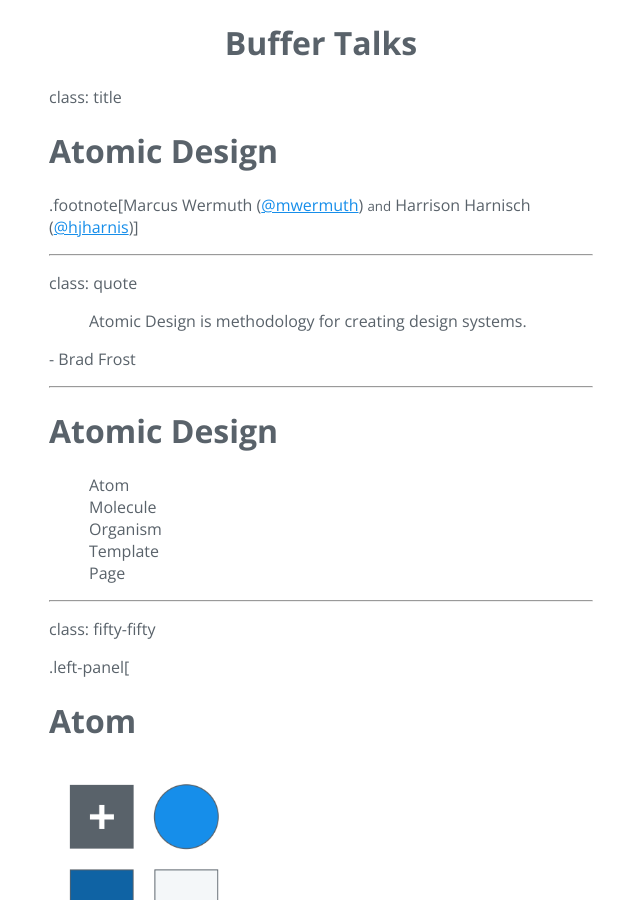
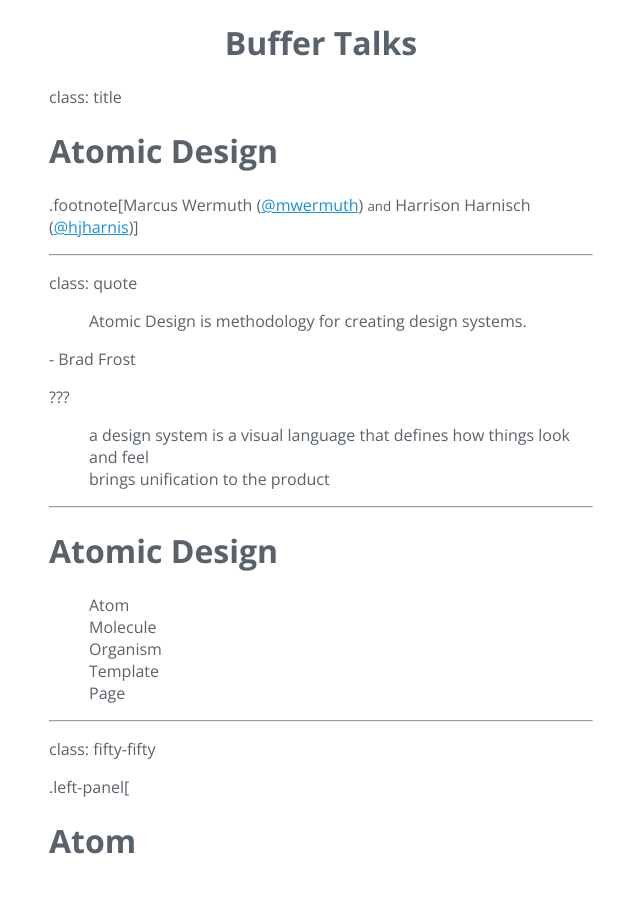
Before and after one commit to bufferapp/buffer-talks, a Jekyll site: the page built from slides/atomic-design-at-buffer.md, in a window 1280 px wide and 900 px high. Shown: the whole window, without its empty margins (319-959 px from the left). Built offline with Jekyll 4.4.1, drawn with Linux system fonts in a browser that asks for light colours; our own code applies the rules of GitHub Pages for plain Markdown files.

Commit message:
update slide comment

```diff
--- a/slides/atomic-design-at-buffer.md
+++ b/slides/atomic-design-at-buffer.md
@@ -11,6 +11,11 @@ class: quote
 > Atomic Design is methodology for creating design systems.
 
 \- Brad Frost
+
+???
+
+- a design system is a visual language that defines how things look and feel
+- brings unification to the product
 
 ---
 
```
